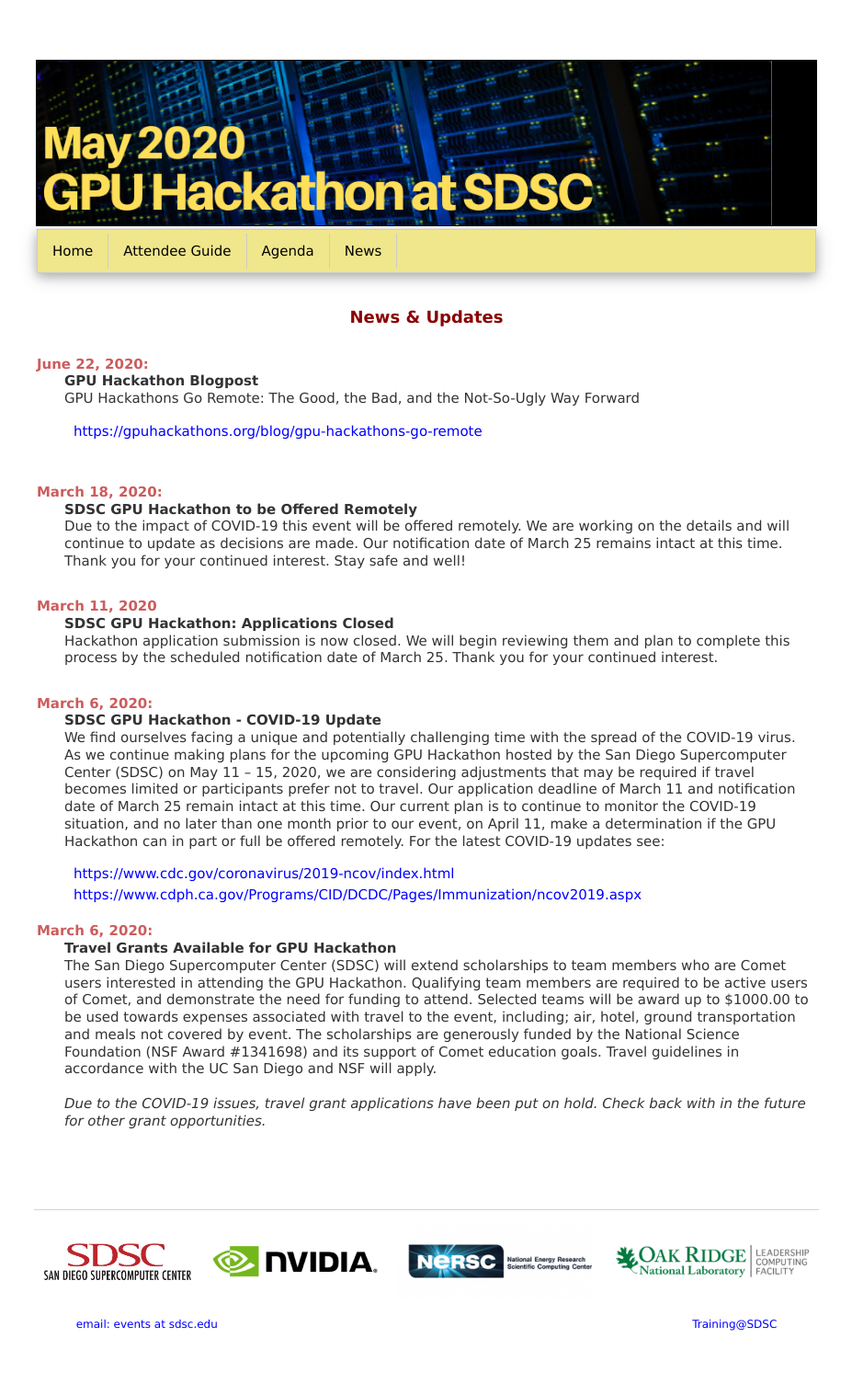
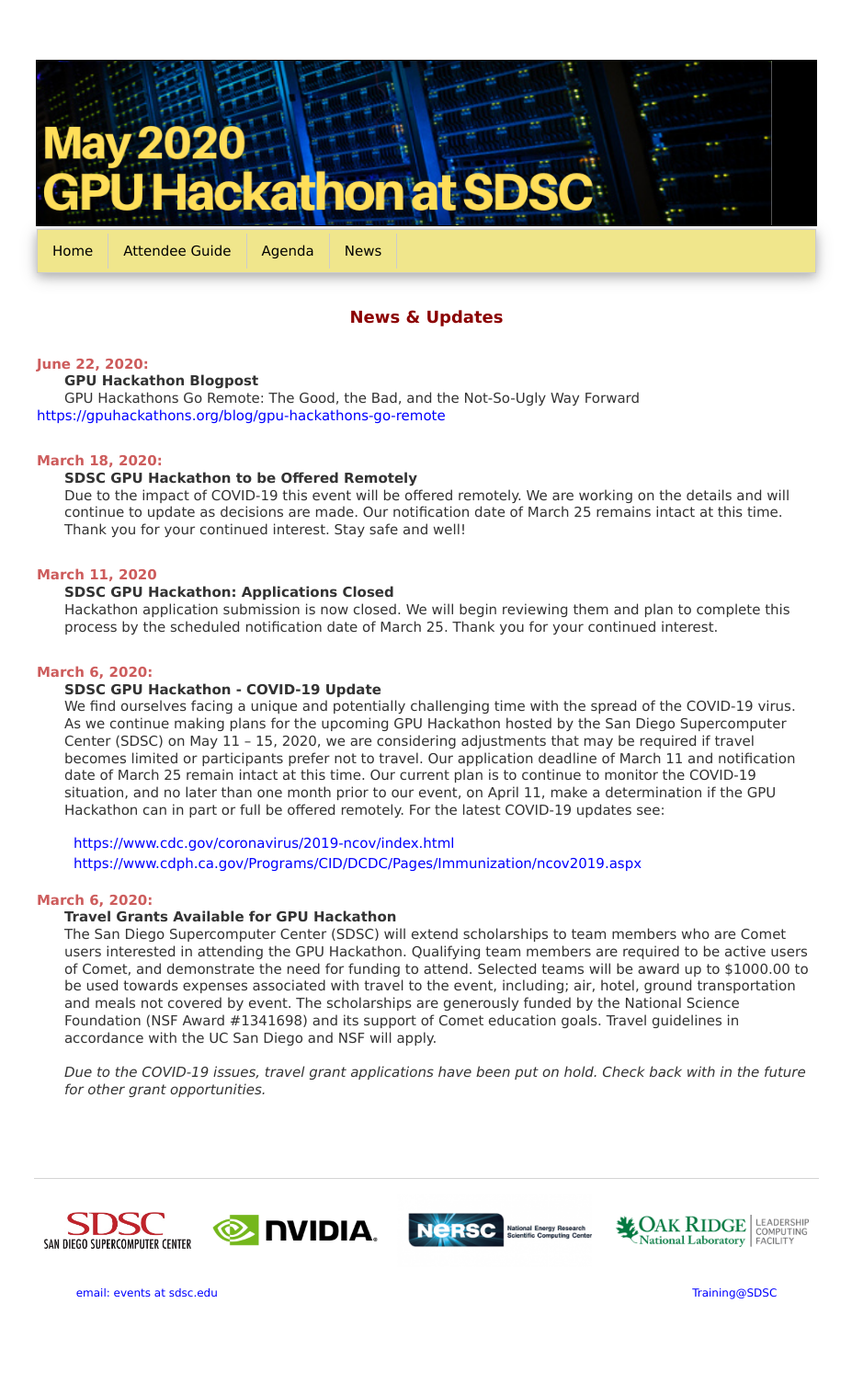
Before and after one commit to sdsc-hpc-training/sdsc-hpc-training.github.io, a Jekyll site: the page built from gpuhackathon/news.html, in a window 1280 px wide. Shown: the whole page at 92% size, without its empty margins (176-1103 px from the left). Built offline with Jekyll 4.4.1, drawn with Linux system fonts in a browser that asks for light colours; after the commit the page ends 1483 px from its top, so only the background shows below that.

Commit message:
Update news.html

```diff
--- a/gpuhackathon/news.html
+++ b/gpuhackathon/news.html
@@ -14,10 +14,8 @@
     <p class="newsitem">June 22, 2020:  </p>
     <p class="indent"><b>GPU Hackathon Blogpost </b></p>
     <p class="indent">GPU Hackathons Go Remote: The Good, the Bad, and the Not-So-Ugly Way Forward
-       <blockquote>
-      <a href="https://gpuhackathons.org/blog/gpu-hackathons-go-remote"
+      <p><a href="https://gpuhackathons.org/blog/gpu-hackathons-go-remote"
           >https://gpuhackathons.org/blog/gpu-hackathons-go-remote</a></p>
-     </blockquote>
   </td></tr>
   <tr><td align='left' valign='top'> &nbsp; </td></tr>
   <tr><td align='left' valign='top'>
```
